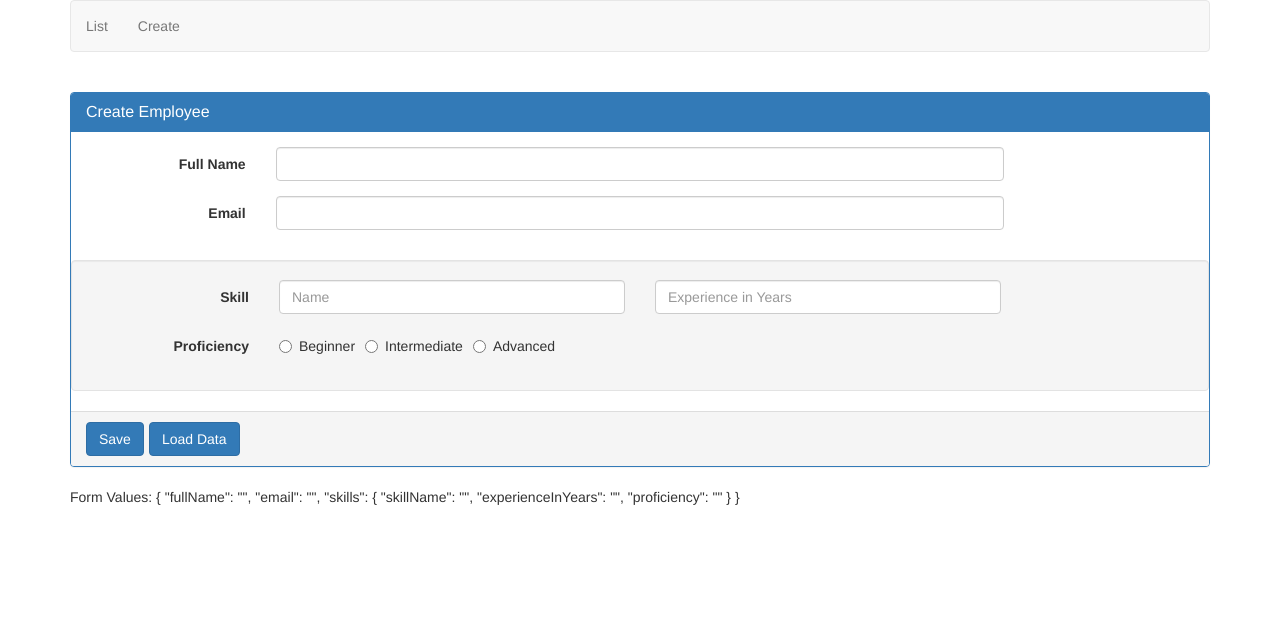
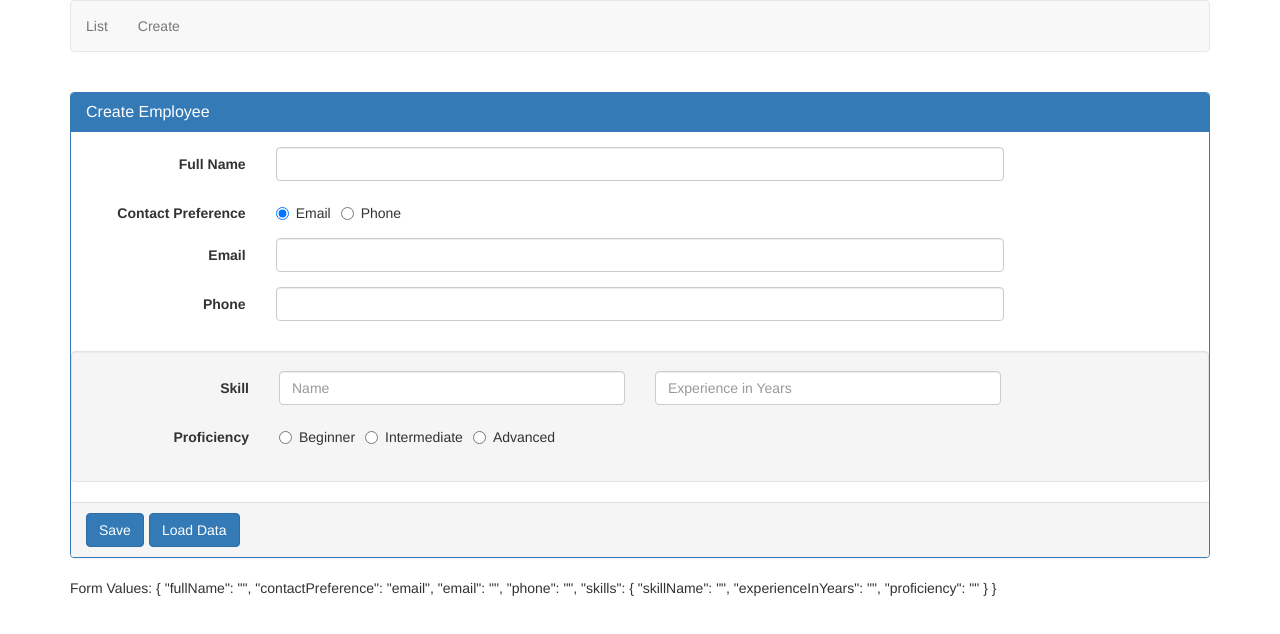
Before and after one commit to Nishchaljain/Angular6Project, an Angular app: page /create in a window 1280 px wide. Shown: the top 634 px of the page. Built offline with nearby package versions, Linux system fonts and the light colour scheme.

Commit message:
added dynamic validation using setvalidators,clearvalidators and updateValueAndValidity.

```diff
--- a/src/app/employee/create-employee.component.html
+++ b/src/app/employee/create-employee.component.html
@@ -16,6 +16,21 @@
                     </span>
                 </div>
             </div>
+
+            <div class="form-group">
+                <label class="col-md-2 control-label">Contact Preference</label>
+                <div class="col-md-8">
+                    <label class="radio-inline">
+                        <input type="radio" value="email" (click)="onContactPreferenceChnage('email')"
+                            formControlName="contactPreference">Email
+                    </label>
+                    <label class="radio-inline">
+                        <input type="radio" value="phone" (click)="onContactPreferenceChnage('phone')"
+                            formControlName="contactPreference">Phone
+                    </label>
+                </div>
+            </div>
+
             <div class="form-group" [ngClass]="{'has-error': formErrors.email}">
                 <label class="col-sm-2 control-label" for="email">Email</label>
                 <div class="col-sm-8">
@@ -23,6 +38,16 @@
                         (blur)="logValidationErrors()">
                     <span class="help-block" *ngIf="formErrors.email">
                         {{formErrors.email}}
+                    </span>
+                </div>
+            </div>
+            <div class="form-group" [ngClass]="{'has-error': formErrors.phone}">
+                <label class="col-sm-2 control-label" for="email">Phone</label>
+                <div class="col-sm-8">
+                    <input type="text" id="phone" formControlName="phone" class="form-control"
+                        (blur)="logValidationErrors()">
+                    <span class="help-block" *ngIf="formErrors.phone">
+                        {{formErrors.phone}}
                     </span>
                 </div>
             </div>
--- a/src/app/employee/create-employee.component.ts
+++ b/src/app/employee/create-employee.component.ts
@@ -21,6 +21,9 @@
     'email': {
       'required': 'Email is required.'
     },
+    'phone': {
+      'required': 'Phone is required.'
+    },
     'skillName': {
       'required': 'Skill Name is required.',
     },
@@ -38,6 +41,7 @@
   formErrors = {
     'fullName': '',
     'email': '',
+    'phone': '',
     'skillName': '',
     'experienceInYears': '',
     'proficiency': ''
@@ -50,7 +54,9 @@
     this.employeeForm = this.fb.group({
 
       fullName: ['', [Validators.required, Validators.minLength(2), Validators.maxLength(10)]],
+      contactPreference: ['email'],
       email: ['', Validators.required],
+      phone: [''],
       skills: this.fb.group({
 
         skillName: ['', Validators.required],
@@ -63,6 +69,17 @@
       this.logValidationErrors(this.employeeForm);
     })
 
+  }
+
+  onContactPreferenceChnage(selectedValue: string) {
+    const phoneControl = this.employeeForm.get('phone');
+    if (selectedValue === 'phone') {
+      phoneControl.setValidators(Validators.required);
+    }
+    else {
+      phoneControl.clearValidators();
+    }
+    phoneControl.updateValueAndValidity();
   }
 
   onSubmit(): void {
```
